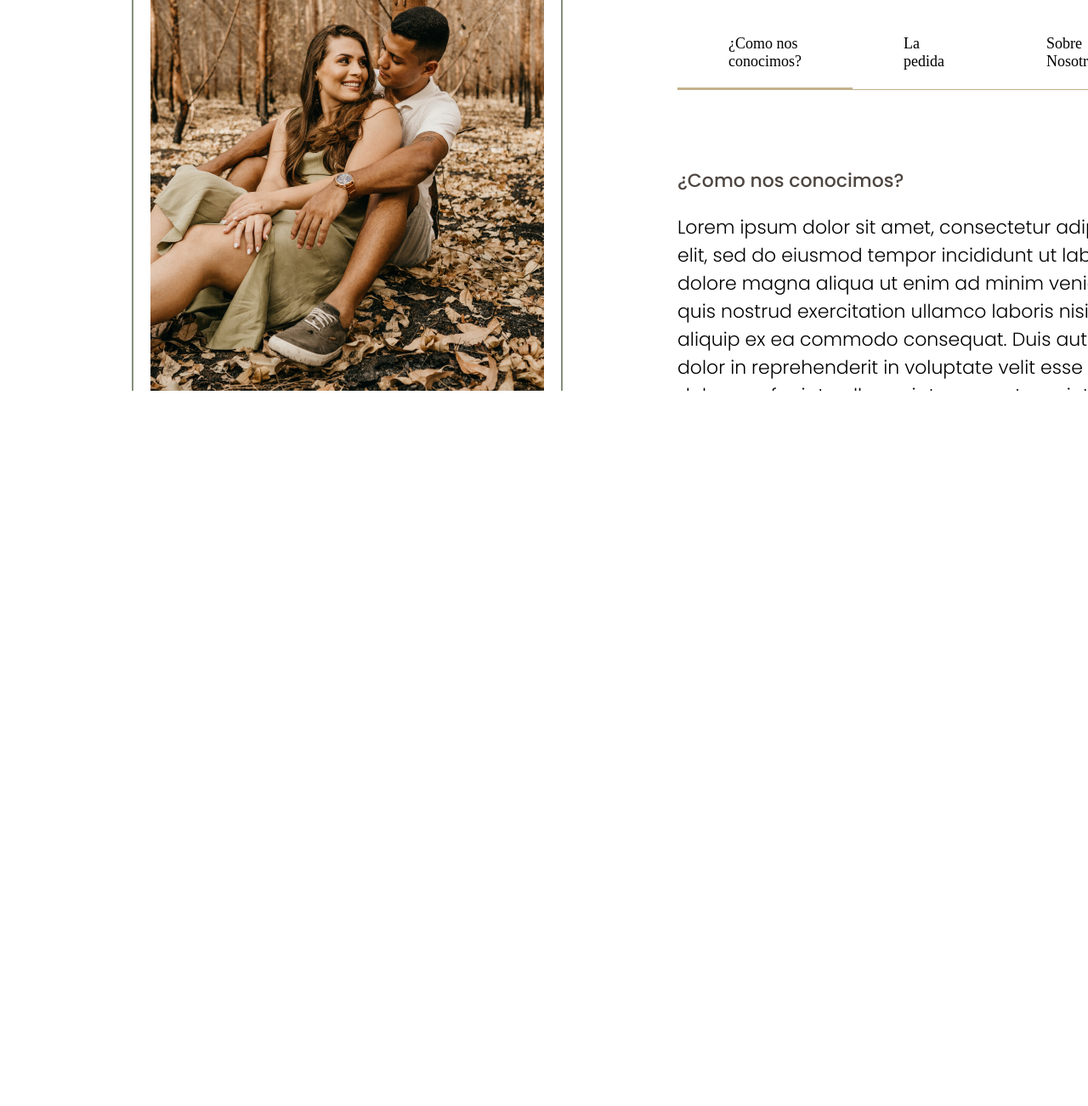
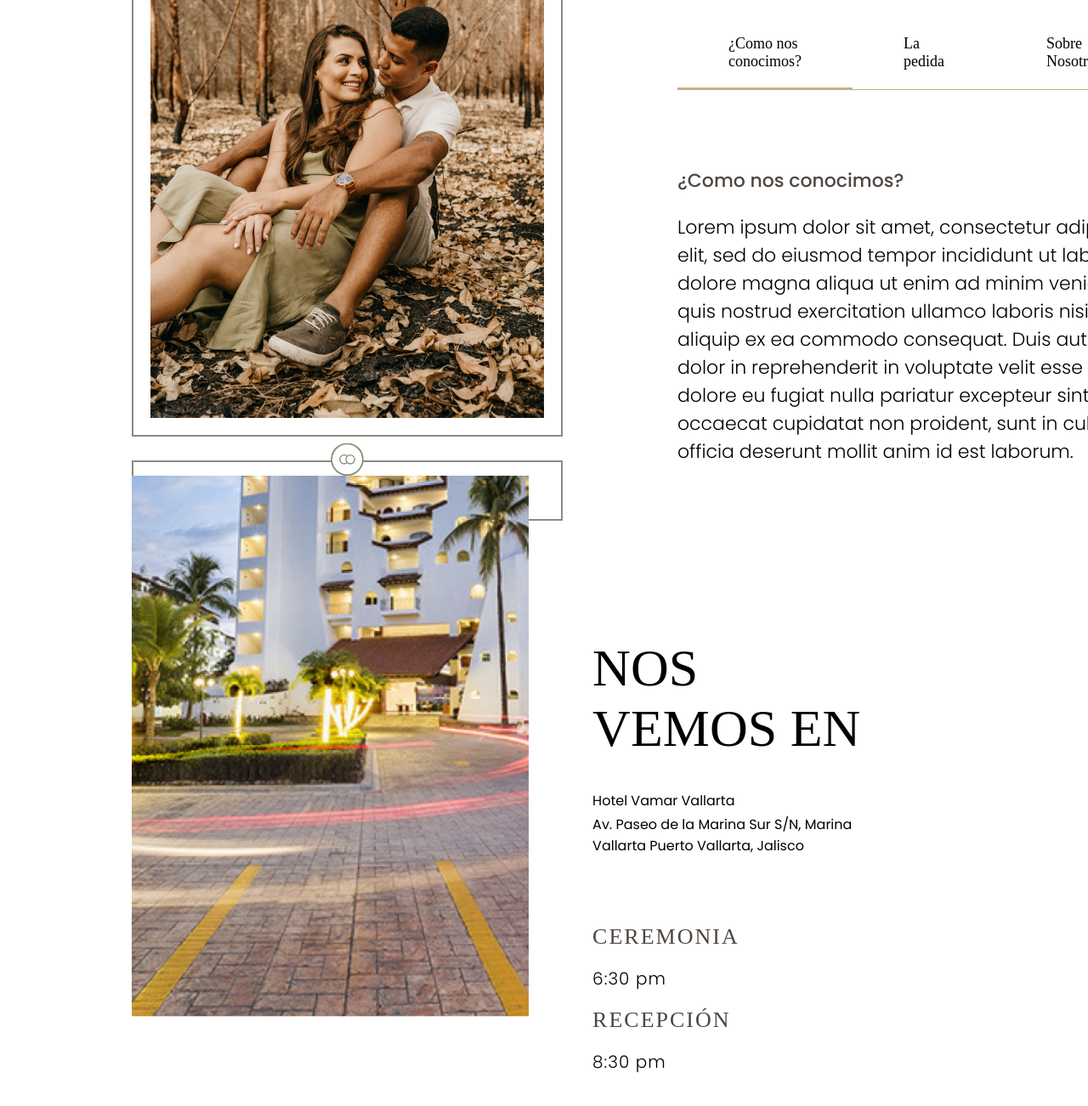
Before and after one commit to angel2424/wedding, a website built with Parcel: page index.html in a window 1280 px wide. Shown: the part 1140-2442 px from the top of the page at 85% size. Before the commit the page ends 1600 px from the top, so only its background shows below. Built offline with nearby package versions, Linux system fonts and the light colour scheme.

Commit message:
Location section done

```diff
--- a/index.html
+++ b/index.html
@@ -87,10 +87,37 @@
                         <h3>La pedida</h3>
                         <p>Our powerful search feature will help you find saved sites in no time at all. No need to trawl through all of your bookmarks.</p>
                     </div>
-                    <div class="tab_panel" data-scroll data-scroll-speed="1">
+                    <div class="tab_panel">
                         <h3>Sobre Nosotros</h3>
                         <p>Easily share your bookmarks and collections with others. Create a shareable link that you can send at the click of a button.</p>
                     </div>
+                </div>
+            </div>
+        </section>
+        <section scroll-section class="location">
+            <div class="location__imgContainer" data-scroll-speed="3">
+                <div data-scroll  data-scroll-repeat>
+                    <div data-scroll data-scroll-speed="-1">
+                        <img class="location__img" src="/images/location-image.jpg" alt="Hotel Vamar Vallarta">
+                    </div>
+                </div>
+            </div>
+            <div class="location__infoContainer">
+                <h2 class="heading" data-scroll data-scroll-speed=".1">Nos vemos en</h2>
+                <div class="location__address">
+                    <p>Hotel Vamar Vallarta</p>
+                    <p>Av. Paseo de la Marina Sur S/N, Marina Vallarta Puerto Vallarta, Jalisco</p>
+                </div>
+                <div class="location__schedule">
+                    <div class="location__time">
+                        <h4 class="subheading">Ceremonia</h4>
+                        <p class="text">6:30 pm</p>
+                    </div>
+                    <div class="location__time">
+                        <h4 class="subheading">RecepciÓn</h4>
+                        <p class="text">8:30 pm</p>
+                    </div>
+                </div>
             </div>
         </section>
     </div>
--- a/styles/style.css
+++ b/styles/style.css
@@ -18,6 +18,15 @@
     text-transform: uppercase;
 }
 
+.subheading {
+    font-family: var(--roaster-font);
+    font-size: 26px;
+    font-weight: 500;
+    text-transform: uppercase;
+    letter-spacing: 2px;
+    color: #4E4641;
+}
+
 .subheading2 {
     font-family: var(--Poppins-font);
     font-size: 28px;
@@ -31,6 +40,12 @@
     font-weight: 300;
     letter-spacing: 1px;
     line-height: 140%;
+}
+
+@media screen and (max-width: 1100px) {
+    .heading {
+        text-align: center;
+    }
 }
 
 @media screen and (max-width: 550px) {
@@ -352,6 +367,39 @@ header {
     color: #000;
 }
 
+/* Location */
+
+.location {
+    padding: 100px 155px;
+    display: flex;
+}
+
+.location__imgContainer {
+    overflow: hidden;
+}
+
+.location__img {
+    transform: scale(1.2);
+}
+
+.location__infoContainer {
+    padding: 125px 75px;
+}
+
+.location__address {
+    font-family: var(--Poppins-font);
+    font-size: 16px;
+    margin-bottom: 80px;
+}
+
+.location__address p {
+    margin: 3px 0;
+}
+
+.location__time h4 {
+    margin: 3px 0;
+}
+
 
 
 
@@ -486,7 +534,34 @@ header {
         margin: 50px 0;
     }
 
+    .location {
+        flex-direction: column;
+        padding: 150px 45px;
+    }
+
+    .location__imgContainer {
+        margin: 0 auto;
+    }
+
+    .location__infoContainer {
+        padding: 50px 40px;
+    }
+
 }
+
+@media screen and (max-width: 900px) {
+
+    .location {
+        margin: 150px 0;
+    }
+
+    .location__img {
+        width: 100%;
+    }
+
+}
+
+
 
 @media screen and (max-width: 550px) {
     header {
@@ -581,4 +656,13 @@ header {
     .story__textContainer {
         padding: 0 20px;
     }
+
+    .location {
+        padding: 150px 20px;
+    }
+
+    .location__infoContainer {
+        padding: 95px 20px;
+    }
+
 }
```
Also changed, not shown: dist/index.html, dist/location-image.bb3b206b.jpg (added), images/location-image.jpg (added), 5 other files.
